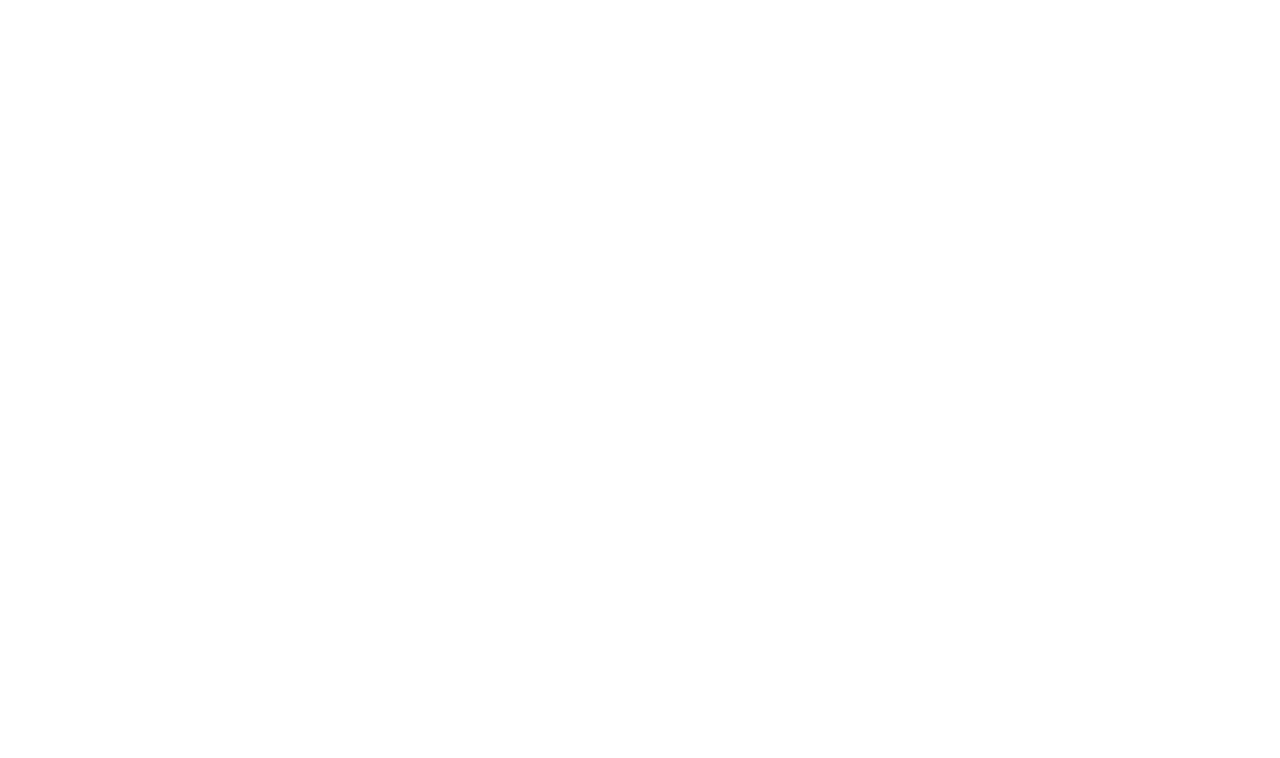
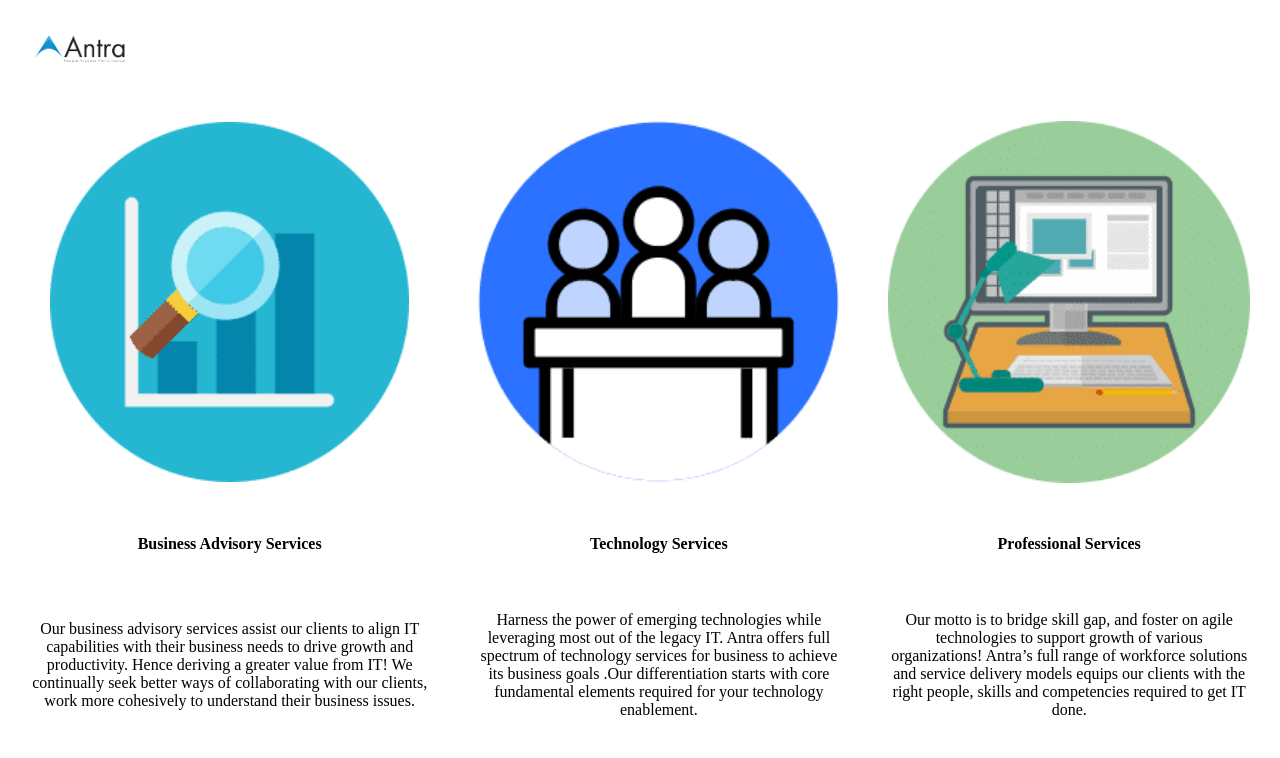
Before and after one commit to ccheng20/C-Sharp-mySql-assignments, a plain HTML site: page html-assignment/table1.html in a window 1280 px wide. Drawn offline with Linux system fonts and the light colour scheme.

Commit message:
add assets

```diff
--- a/html-assignment/table1.html
+++ b/html-assignment/table1.html
@@ -4,9 +4,36 @@
     <meta charset="UTF-8">
     <meta http-equiv="X-UA-Compatible" content="IE=edge">
     <meta name="viewport" content="width=device-width, initial-scale=1.0">
-    <title>Document</title>
+    <title>Simple Table</title>
 </head>
 <body>
-
+    <table cellpadding="20">
+        <tr>
+            <td align="left"><img src="asset/Antra-black.png" alt="antra logo" style="width: 100px;;height:auto;"></td>
+        </tr>
+        <tr>
+            <td align="center"><img src="asset/if_Graph-Magnifier_379472.png" alt="magnifier" style="width:90%;height:auto;"></td>
+            <td align="center"><img src="asset/if_law_iconsArtboard_1_copy_3_2393031.png" alt="artboard" style="width:100%;height:auto;"></td>
+            <td align="center"><img src="asset/if_Studio_1562691.png" alt="studio" style="width:100%;height:auto;"></td>
+        </tr>
+        <tr>
+            <th>Business Advisory Services</th>
+            <th>Technology Services</th>
+            <th>Professional Services</th>
+        </tr>
+        <tr>
+            <td align="center">
+                Our business advisory services assist our clients to align IT capabilities with their business needs to drive growth and productivity. Hence deriving a greater value from IT! We continually seek better ways of collaborating with our clients, work more cohesively to understand their business issues.
+            </td>
+            <td align="center">
+                Harness the power of emerging technologies while leveraging most out of the legacy IT. Antra offers full spectrum of technology services for business to achieve its business goals .Our differentiation starts with core fundamental elements required for your technology enablement.
+            </td>
+            <td align="center">
+                <p>
+                    Our motto is to bridge skill gap, and foster on agile technologies to support growth of various organizations! Antra’s full range of workforce solutions and service delivery models equips our clients with the right people, skills and competencies required to get IT done.
+                </p>
+            </td>
+        </tr>
+    </table>
 </body>
 </html>
```
Also changed, not shown: html-assignment/lifeInAntraButtons.html (+10 -10 lines), html-assignment/nestedTables.html (+3 -3 lines), html-assignment/asset/Antra-black.png (added), html-assignment/asset/if_Graph-Magnifier_379472.png (added), html-assignment/asset/if_Studio_1562691.png (added), html-assignment/asset/if_law_iconsArtboard_1_copy_3_2393031.png (added).
